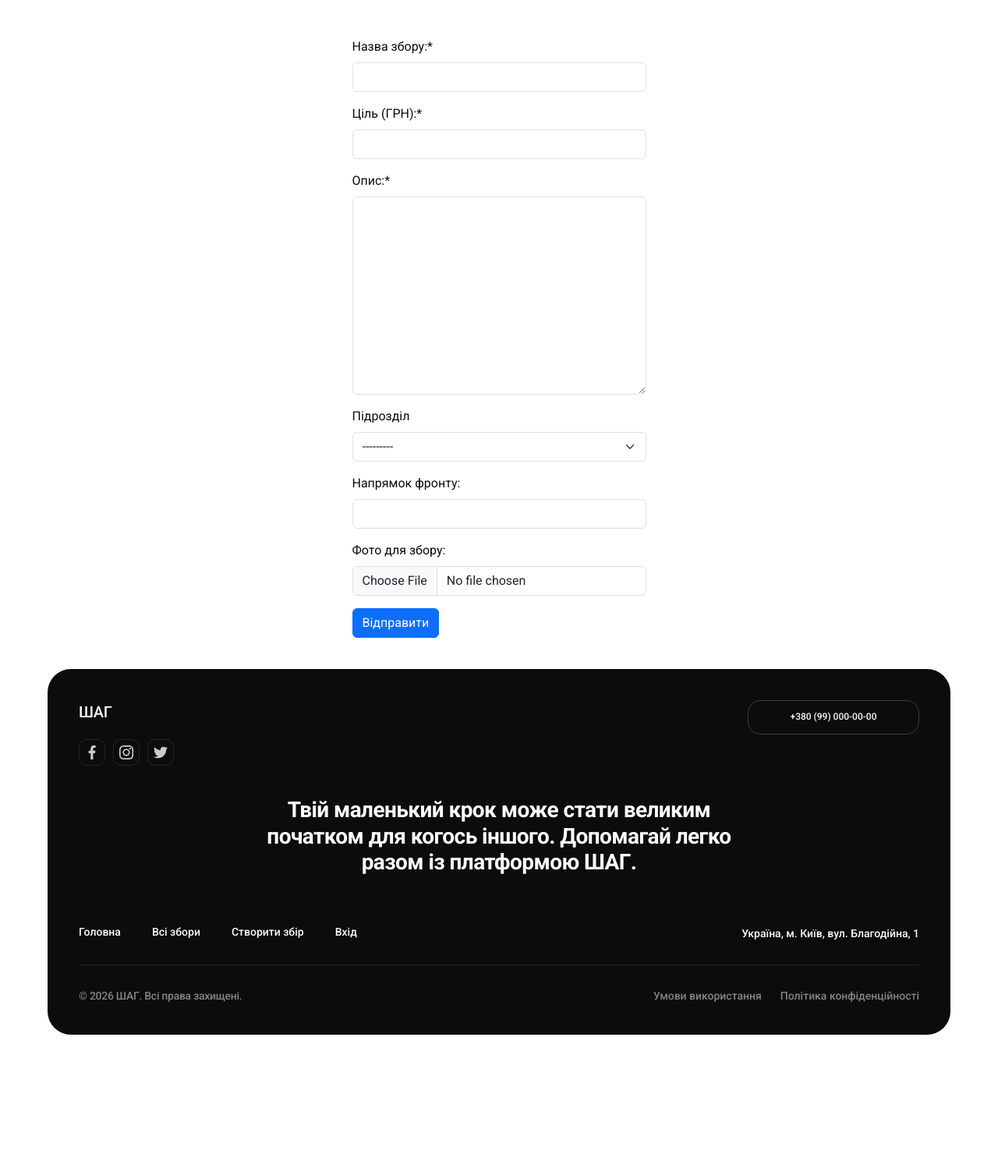
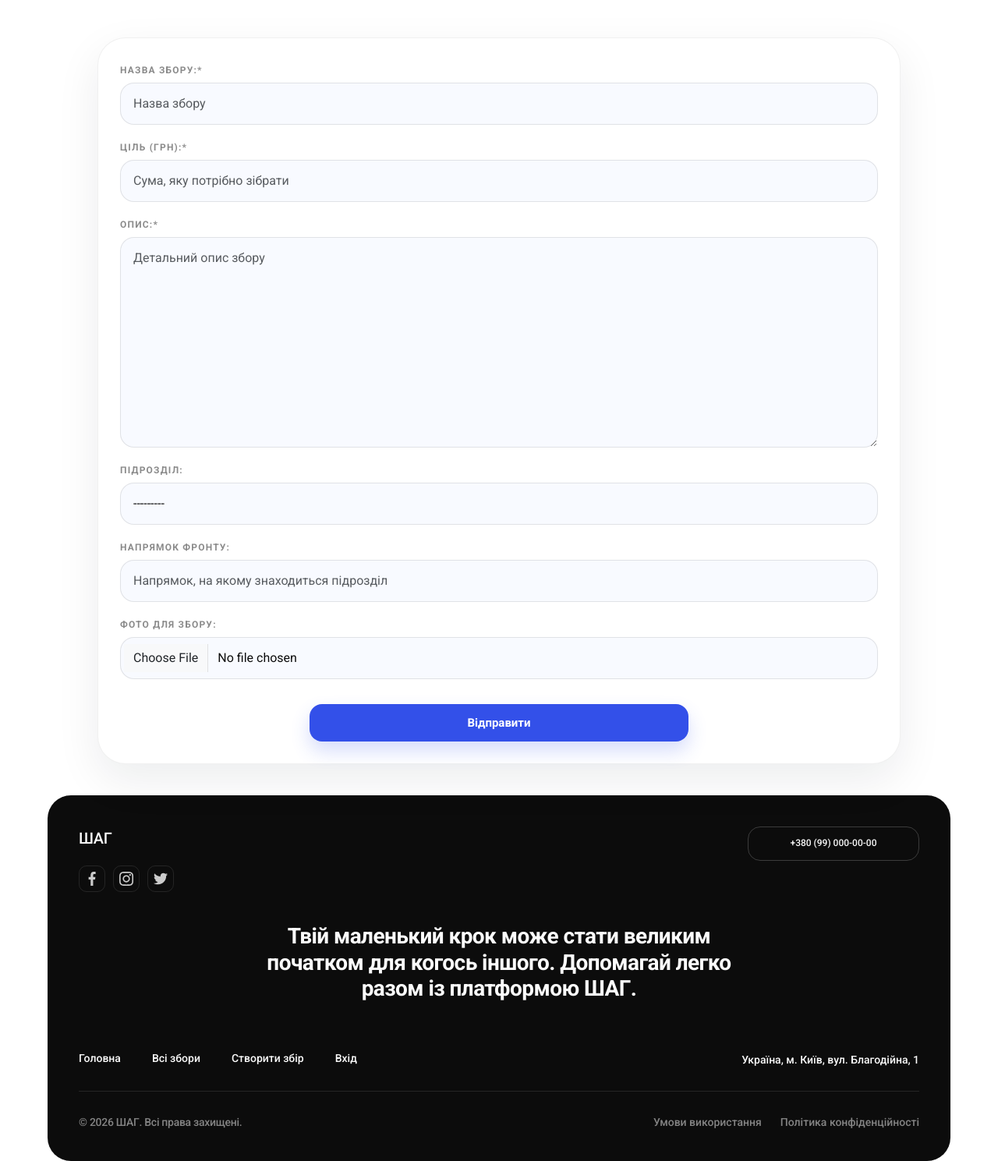
Before and after one commit to YehorBelyi/charity-platform, a Django app: page /fundraisers/create in a window 1280 px wide. Shown: the part 129-1618 px from the top of the page at 78% size. Before the commit the page ends 1456 px from the top, so only its background shows below. Run offline with Django 5.2, Linux system fonts and the light colour scheme; a user stored in the database is signed in; tables that the repository leaves empty hold one stand-in row (values such as "Sample post"); some libraries are stand-ins or nearby versions.

Commit message:
feat(styles): Improve styles and fix UI issues

```diff
--- a/fundraisers/forms.py
+++ b/fundraisers/forms.py
@@ -20,7 +20,7 @@ class AddUpdateFundraisingAnnouncementForm(forms.ModelForm):
     #: The operational direction where the supported unit is deployed.
     operational_direction = forms.CharField(label="Напрямок фронту:", required=False)
     #: Supported unit.
-    unit = forms.ModelChoiceField(queryset=Unit.objects.all(), label="Підрозділ", required=False)
+    unit = forms.ModelChoiceField(queryset=Unit.objects.all(), label="Підрозділ:", required=False)
 
     def __init__(self, *args, **kwargs):
         """Configure the FormHelper for crispy-forms."""
@@ -28,15 +28,22 @@ class AddUpdateFundraisingAnnouncementForm(forms.ModelForm):
         self.helper = FormHelper()
         self.helper.form_method = "post"
         self.helper.form_class = "mt-5"
+        self.helper.label_class = "announcement-form-label"
 
         self.helper.layout = Layout(
-            Field("title"),
-            Field("target_sum"),
-            Field("description"),
-            Field("unit"),
-            Field("operational_direction"),
-            Field("photo"),
-            Submit("submit", "Відправити")
+            Div(
+                Field("title", placeholder="Назва збору", css_class="announcement-form-input"),
+                Field("target_sum", placeholder="Сума, яку потрібно зібрати", css_class="announcement-form-input"),
+                Field("description", placeholder="Детальний опис збору", css_class="announcement-form-textarea"),
+                Field("unit", css_class="announcement-form-input"),
+                Field("operational_direction", placeholder="Напрямок, на якому знаходиться підрозділ", css_class="announcement-form-input"),
+                Field("photo", css_class="announcement-form-input"),
+                Div(Submit("submit", "Відправити", css_class="announcement-form-button"),
+                    css_class="announcement-form-btn-container"
+                    ),
+
+                css_class="announcement-form-card"
+            )
         )
 
     class Meta:
--- a/fundraisers/templates/components/announcement_card.html
+++ b/fundraisers/templates/components/announcement_card.html
@@ -1,10 +1,12 @@
 <div class="announcement-card">
 	<div class="announcement-image-wrapper">
+		<a href="{% url 'fundraisers:fundraising_announcement' announcement.id %}" class="card-link">
 		{% if announcement.photo %}
 			<img src="{{ announcement.photo.url }}" class="announcement-image" alt="{{ announcement.title }}">
 		{% else %}
-			<div class="placeholder-box"></div>
+			<div class="placeholder-box">Фото відсутнє</div>
 		{% endif %}
+		</a>
 	</div>
 
 	<div class="announcement-content">
--- a/fundraisers/templates/fundraisers/announcement.html
+++ b/fundraisers/templates/fundraisers/announcement.html
@@ -119,7 +119,7 @@
                         <p class="announcement-donation-text">
                             Оберіть комфортну суму та перейдіть до безпечної оплати через Stripe без зайвих проміжних сторінок.
                         </p>
-
+                        <div class="btn-donate-container">
                             <button
                                 type="button"
                                 class="btn-donate no-border"
@@ -130,6 +130,7 @@
                                 data-bs-target="#donationModal">
                                 Зробити донат
                             </button>
+                        </div>
                     {% endif %}
                 </div>
 
--- a/fundraisers/templates/fundraisers/create_update_announcement.html
+++ b/fundraisers/templates/fundraisers/create_update_announcement.html
@@ -2,5 +2,9 @@
 {% load crispy_forms_tags %}
 
 {% block container %}
-    <div class="d-flex justify-content-center">{% crispy form %}</div>
+    <div class="d-flex justify-content-center">
+        <div class="announcement-form-container">
+            {% crispy form %}
+        </div>
+    </div>
 {% endblock %}
--- a/pages/static/css/style.css
+++ b/pages/static/css/style.css
@@ -81,7 +81,7 @@ body {
   border: 1px solid rgba(51, 80, 233, 0.1);
 }
 
-/* --- МОБІЛЬНЕ МЕНЮ  --- */
+/* --- MOBILE MENU  --- */
 .mobile-menu {
     position: fixed;
     top: 0;
@@ -94,7 +94,6 @@ body {
     transform: translateX(100%);
     transition: transform 300ms ease-in-out;
 }
-
 
 .mobile-menu.is-open {
     transform: translateX(0);
@@ -219,7 +218,7 @@ body {
 
 
 
-/* ----------------------- Announcments list -------------- */
+/* ----------------------- ANNOUNCEMENTS LIST -------------- */
 
 
 
@@ -252,6 +251,13 @@ body {
     object-fit: cover;
 }
 
+.card-link {
+    width: 100%;
+    height: 100%;
+    text-decoration: none;
+    color: black;
+}
+
 .announcement-content {
     padding: 20px;
 }
@@ -268,6 +274,11 @@ body {
     color: #3350e9;
     margin-bottom: 12px;
     font-weight: 500;
+}
+
+.btn-donate-container {
+    display: flex;
+    justify-content: center;
 }
 
 .btn-donate {
@@ -366,7 +377,7 @@ body {
 }
 
 
-/* ----------- ANNOUNCMENT INFO ---------------*/
+/* ----------- ANNOUNCEMENT INFO ---------------*/
 
 .detail-info-block {
     margin-top: 20px;
@@ -536,6 +547,40 @@ body {
 
 .custom-modal .modal-body {
     padding: 20px;
+}
+
+
+/* ----------- ANNOUNCEMENT CREATE/UPDATE FORM ---------------*/
+
+
+.announcement-form-card {
+    border-radius: 28px;
+    border: 1px solid rgba(12, 12, 12, 0.06);
+    background: #ffffff;
+    box-shadow: 0 20px 55px rgba(15, 23, 42, 0.08);
+    padding: 36px;
+    border-radius: 36px;
+    width: 100%;
+}
+
+.announcement-form-container {
+    width: 1030px;
+}
+
+.announcement-form-button{
+    width: 50%;
+    margin-top: 16px;
+}
+
+.announcement-form-btn-container {
+    width: 100%;
+    display: flex;
+    justify-content: center;
+}
+
+.announcement-form-card .announcement-form-label {
+    color: rgba(12, 12, 12, 0.48);
+    margin-bottom: 7px;
 }
 
 /* ------------------------- UNIT PAGE ------------------- */
@@ -727,7 +772,7 @@ body {
 }
 
 .announcement-donation-cta {
-    display: grid;
+    display: grid !important;
     gap: 12px;
     padding: 20px;
     border: 1px solid rgba(12, 12, 12, 0.06);
@@ -1829,7 +1874,6 @@ body {
     text-align: left;
 }
 
-
 .footer a {
     text-decoration: none !important;
 }
@@ -2052,6 +2096,8 @@ body {
 
 @media screen and (min-width: 768px) {
 
+
+
   /* ------ HEADER ----- */
 
   .page-header .container {
@@ -2149,7 +2195,6 @@ body {
     display: block;
     margin: 0;
   }
-
 
   .custom-modal {
     max-width: 500px;
@@ -3421,7 +3466,6 @@ body {
   }
 
   .announcement-donation-cta {
-    max-width: 420px;
     padding: 28px;
     border-radius: 30px;
   }
@@ -3783,7 +3827,8 @@ body {
 .announcement-owner-link,
 .profile-card-button-secondary,
 .report-primary-action,
-.report-secondary-action {
+.report-secondary-action,
+.announcement-form-button {
     display: inline-flex;
     align-items: center;
     justify-content: center;
@@ -3798,7 +3843,8 @@ body {
 
 .announcement-owner-button,
 .announcement-owner-link,
-.report-primary-action {
+.report-primary-action,
+.announcement-form-button {
     border: none;
     background: #3350e9;
     color: #ffffff;
@@ -3810,7 +3856,9 @@ body {
 .announcement-owner-link:hover,
 .announcement-owner-link:focus,
 .report-primary-action:hover,
-.report-primary-action:focus {
+.report-primary-action:focus,
+.announcement-form-button:hover,
+.announcement-form-button:focus {
     background: #2541b2;
     color: #ffffff;
     transform: translateY(-1px);
@@ -3847,6 +3895,14 @@ body {
     max-width: 375px;
 }
 
+.announcement-form-container {
+    max-width: 340px;
+}
+
+.announcement-form-card {
+    padding: 28px;
+}
+
 .report-shell {
     display: grid;
     gap: 24px;
@@ -3911,7 +3967,8 @@ body {
 }
 
 .report-summary-label,
-.report-label {
+.report-label,
+.announcement-form-label {
     margin: 0;
     font-size: 12px;
     font-weight: 700;
@@ -3961,7 +4018,9 @@ body {
 }
 
 .report-form-input,
-.report-form-textarea {
+.report-form-textarea,
+.announcement-form-textarea,
+.announcement-form-input {
     width: 100%;
     padding: 14px 16px;
     border: 1px solid rgba(12, 12, 12, 0.1);
@@ -3970,17 +4029,21 @@ body {
     color: #0c0c0c;
 }
 
-.report-form-input {
+.report-form-input,
+.announcement-form-input {
     min-height: 54px;
 }
 
+.announcement-form-textarea,
 .report-form-textarea {
     min-height: 180px;
     resize: vertical;
 }
 
 .report-form-input:focus,
-.report-form-textarea:focus {
+.report-form-textarea:focus,
+.announcement-form-textarea:focus,
+.announcement-form-input:focus {
     outline: none;
     border-color: rgba(51, 80, 233, 0.45);
     box-shadow: 0 0 0 4px rgba(51, 80, 233, 0.1);
@@ -4085,6 +4148,10 @@ body {
         padding-right: 32px;
     }
 
+    .announcement-form-container {
+        max-width: 704px;
+    }
+
     .report-hero {
         padding: 32px;
     }
@@ -4167,4 +4234,8 @@ body {
         position: sticky;
         top: 110px;
     }
-}
+
+    .announcement-form-container {
+        max-width: 1158px;
+    }
+}
--- a/pages/views.py
+++ b/pages/views.py
@@ -9,6 +9,6 @@ class HomePageView(View):
     template_name = 'pages/index.html'
 
     def get(self, request):
-        recents = FundraisingAnnouncement.objects.filter(is_closed=False).order_by('date')[:4]
+        recents = FundraisingAnnouncement.objects.filter(is_closed=False).order_by('date')[:6]
         context = {'recents': recents}
         return render(request, self.template_name, context)
--- a/units/templates/units/unit.html
+++ b/units/templates/units/unit.html
@@ -11,7 +11,7 @@
                     <h1 class="unit-page-title">{{unit.name}}</h1>
                     <div class="unit-page-breadcrumbs">
                     {% for item in hierarchy %}
-                            <a href="{% url 'units:unit' item.id %}">{{item}}</a>/
+                        <a href="{% url 'units:unit' item.id %}">{{item}}</a>{% if not forloop.last %}/{% endif %}
                     {% endfor %}
                     </div>
                     <p class="unit-page-summary">{{unit.short_description}}</p>
```
Lines whose indentation alone changed are shown as unchanged.
